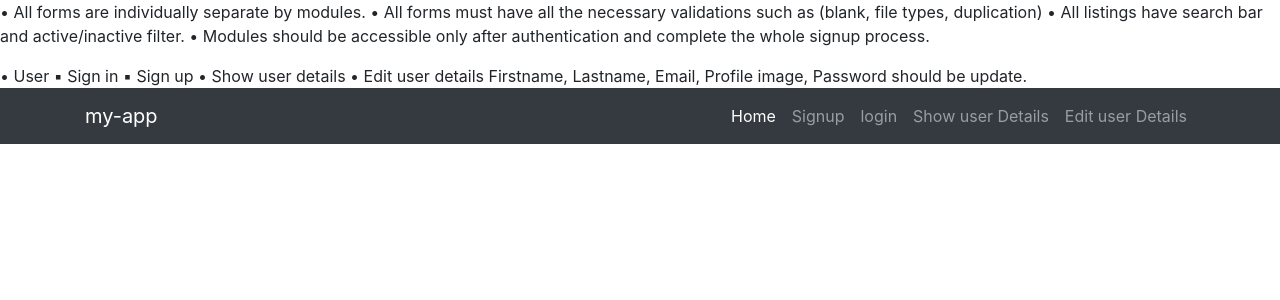
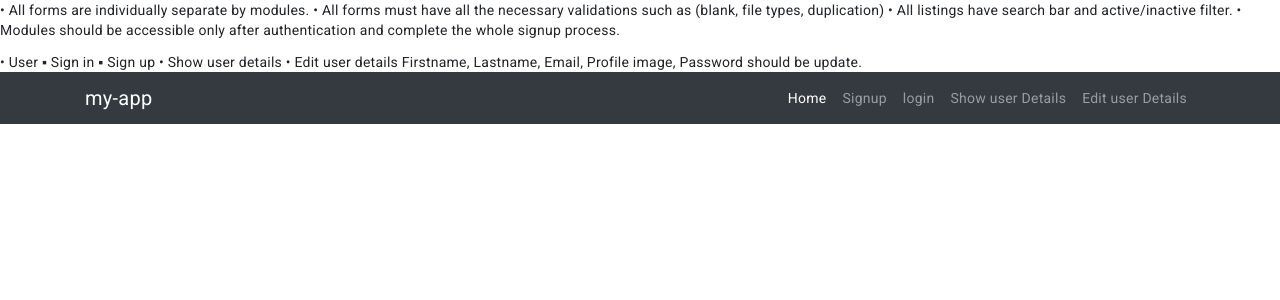
Before and after one commit to kuldipcode/Angular-Framework, an Angular app in the folder my-app/: page / in a window 1280 px wide. Shown: the top 300 px of the page. Built offline with nearby package versions, Linux system fonts and the light colour scheme.

Commit message:
angular material added

```diff
--- a/my-app/angular.json
+++ b/my-app/angular.json
@@ -25,7 +25,9 @@
               "src/assets"
             ],
             "styles": [
-              "./node_modules/bootstrap/dist/css/bootstrap.css", "src/styles.css"
+              "@angular/material/prebuilt-themes/deeppurple-amber.css",
+              "./node_modules/bootstrap/dist/css/bootstrap.css",
+              "src/styles.css"
             ],
             "scripts": ["./node_modules/jquery/dist/jquery.js","./node_modules/bootstrap/dist/js/bootstrap.js"]
           },
@@ -87,6 +89,7 @@
               "src/assets"
             ],
             "styles": [
+              "@angular/material/prebuilt-themes/deeppurple-amber.css",
               "src/styles.css"
             ],
             "scripts": ["./node_modules/jquery/dist/jquery.js","./node_modules/bootstrap/dist/js/bootstrap.js"]
--- a/my-app/package.json
+++ b/my-app/package.json
@@ -11,10 +11,12 @@
   "private": true,
   "dependencies": {
     "@angular/animations": "^16.0.0",
+    "@angular/cdk": "^16.0.1",
     "@angular/common": "^16.0.0",
     "@angular/compiler": "^16.0.0",
     "@angular/core": "^16.0.0",
     "@angular/forms": "^16.0.0",
+    "@angular/material": "^16.0.1",
     "@angular/platform-browser": "^16.0.0",
     "@angular/platform-browser-dynamic": "^16.0.0",
     "@angular/router": "^16.0.0",
--- a/my-app/src/app/app.module.ts
+++ b/my-app/src/app/app.module.ts
@@ -3,6 +3,7 @@
 
 import { AppRoutingModule } from './app-routing.module';
 import { AppComponent } from './app.component';
+import { BrowserAnimationsModule } from '@angular/platform-browser/animations';
 
 @NgModule({
   declarations: [
@@ -10,7 +11,8 @@
   ],
   imports: [
     BrowserModule,
-    AppRoutingModule
+    AppRoutingModule,
+    BrowserAnimationsModule
   ],
   providers: [],
   bootstrap: [AppComponent]
--- a/my-app/src/index.html
+++ b/my-app/src/index.html
@@ -6,8 +6,11 @@
   <base href="/">
   <meta name="viewport" content="width=device-width, initial-scale=1">
   <link rel="icon" type="image/x-icon" href="favicon.ico">
+  <link rel="preconnect" href="https://fonts.gstatic.com">
+  <link href="https://fonts.googleapis.com/css2?family=Roboto:wght@300;400;500&display=swap" rel="stylesheet">
+  <link href="https://fonts.googleapis.com/icon?family=Material+Icons" rel="stylesheet">
 </head>
-<body>
+<body class="mat-typography">
   <app-root></app-root>
 </body>
 </html>
--- a/my-app/src/styles.css
+++ b/my-app/src/styles.css
@@ -1 +1,4 @@
 /* You can add global styles to this file, and also import other style files */
+
+html, body { height: 100%; }
+body { margin: 0; font-family: Roboto, "Helvetica Neue", sans-serif; }
```
Also changed, not shown: 1 other file (tests, documents, lock files or other folders).
